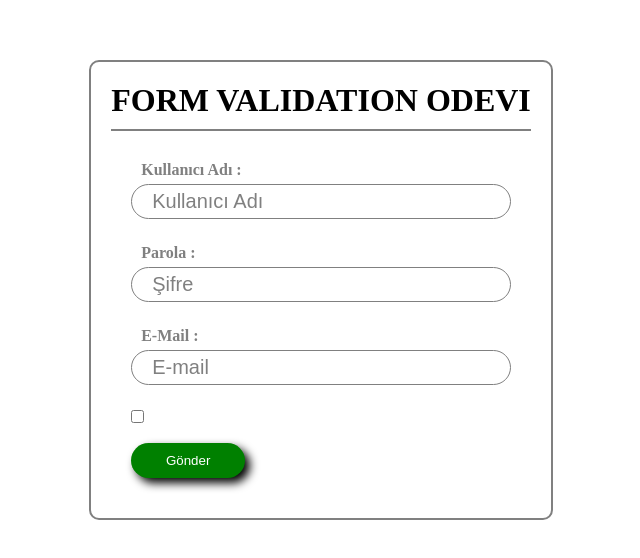
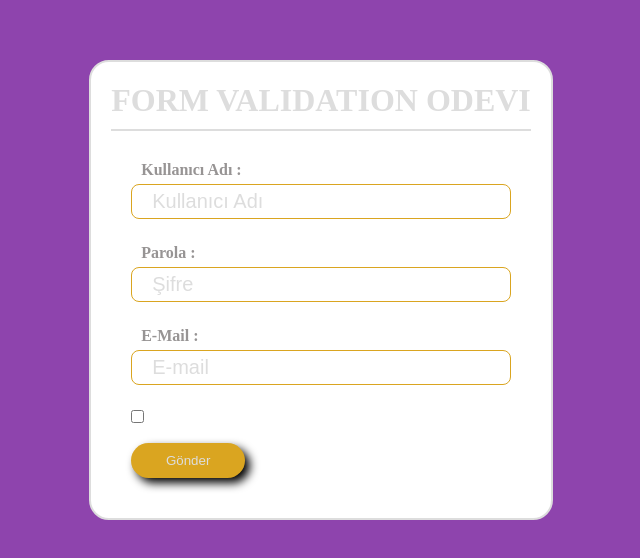
Before and after one commit to 94-Istanbul-Front-End-Bootcamp/odev-3-mehtapugur, a plain HTML site: page index.html in a window 1280 px wide. Shown: the part 110-668 px from the top of the page, without its empty margins (319-959 px from the left). Drawn offline with Linux system fonts and the light colour scheme.

Commit message:
style files updated

```diff
--- a/index.js
+++ b/index.js
@@ -9,17 +9,24 @@ let passwordError = document.getElementById("passwordError");
 let emailError = document.getElementById("emailError");
 let checkboxError = document.getElementById("checkboxError");
 
-function clearError(param){
+function clearError(param) {
   param.innerHTML = "";
 }
 
-form1DOM.addEventListener('submit', (e) => {
+form1DOM.addEventListener("submit", (e) => {
   e.preventDefault();
 
   checkInputs();
 });
 
-function checkInputs(){
+function checkInputs() {
+  if (passwordDOM.value === "" || passwordDOM.value === null) {
+    passwordError.innerHTML = "Lütfen Bu Alanı Doldurun.";
+  } else if (passwordDOM.value.length < 8) {
+    passwordError.innerHTML = "Şifre en az 8 karakter olmalı.";
+  } else {
+    passwordError.innerHTML = "";
+  }
 
   if (nameDOM.value === "" || nameDOM.value === null) {
     nameError.innerHTML = "Lütfen Bu Alanı Doldurun.";
@@ -27,14 +34,10 @@ function checkInputs(){
     nameError.innerHTML = "";
   }
 
-  if ( passwordDOM.value === "" || passwordDOM.value === null) {
-    passwordError.innerHTML = "Lütfen Bu Alanı Doldurun.";
-  } else {
-    passwordError.innerHTML = "";
-  }
-
   if (emailDOM.value === "" || emailDOM.value === null) {
     emailError.innerHTML = "Lütfen Bu Alanı Doldurun.";
+  } else if (!emailDOM.value.includes("@")) {
+    emailError.innerHTML = "Lütfen geçerli bir mail adresi yazın.";
   } else {
     emailError.innerHTML = "";
   }
--- a/style.css
+++ b/style.css
@@ -10,16 +10,19 @@ body {
     display: flex;
     justify-content: center;
     align-items: center;
+    background-color: #8E44AD;
 }
 
 form {
     padding: 20px;
-    border: 2px solid gray;
-    border-radius: 10px;
+    border: 2px solid #ddd;
+    border-radius: 20px;
+    background-color: #fff;
 }
 form > h1 {
-    border-bottom: 2px solid gray;
+    border-bottom: 2px solid #ddd;
     padding-bottom: 10px;
+    color: #ddd;
 }
 .form-body {
     display: flex;
@@ -37,7 +40,7 @@ form > h1 {
 }
 .form-body div label {
     padding-left: 10px;
-    color: gray;
+    color: rgb(151, 148, 148);
     font-weight: bold;
 }
 form > div > div:nth-child(4) {
@@ -49,13 +52,13 @@ form > div > div:nth-child(4) {
 
 form > div > div:nth-child(5) button {
     width: 30%;
-    background-color: green;
+    background-color: goldenrod;
     padding: 10px 20px;
     border: 0;
     outline: 0;
     border-radius: 20px;
     cursor: pointer;
-    color: white;
+    color: #ddd;
     box-shadow: 5px 5px 10px #000;
 }
 form > div > div:nth-child(6) button:hover {
@@ -67,13 +70,13 @@ input[type="password"],
 input[type="email"] {
     outline: none;
     padding: 5px 20px;
-    border-radius: 20px;
-    border: 1px solid gray;
+    border-radius: 8px;
+    border: 1px solid goldenrod;
     font-size: 20px;
 }
 ::placeholder {
     font-size: 20px;
-    color: gray;
+    color: #ddd;
 }
 
 .error {
```
